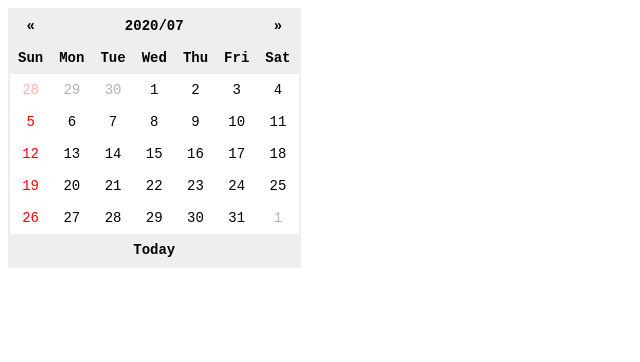
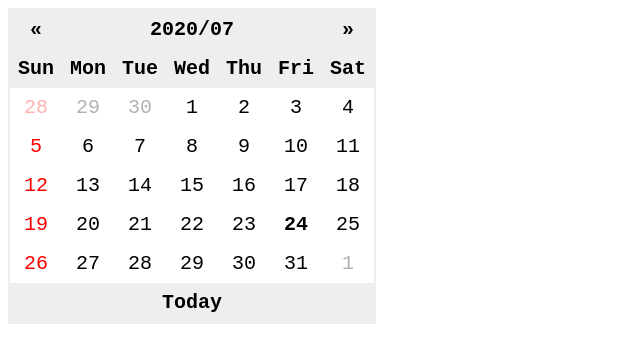
Before and after one commit to maoslele/MyCalender, a plain HTML site: page index.html in a window 1280 px wide. Shown: the whole page, without its empty margins (0-640 px from the left). Drawn offline with Linux system fonts and the light colour scheme.

Commit message:
Make today to be bold font

```diff
--- a/css/style.css
+++ b/css/style.css
@@ -1,6 +1,6 @@
 body {
   font-family: 'Courier New', monospace;
-  font-size: 14px;
+  font-size: 20px;
 }
 
 table {
@@ -33,7 +33,7 @@ td.disabled {
   opacity: 0.3;
 }
 
-tbody td:today {
+td.today {
   font-weight: bold;
 }
 
--- a/js/main.js
+++ b/js/main.js
@@ -18,6 +18,7 @@ console.clear();
         isDisabled: true,
       });
     }
+
     return dates;
 
   }
@@ -32,6 +33,9 @@ console.clear();
         isToday: false,
         isDisabled: false,
       });
+    }
+    if (year === today.getFullYear() && month === today.getMonth()) {
+      dates[today.getDate() - 1].isToday = true;
     }
     return dates;
   }
@@ -97,8 +101,6 @@ console.clear();
     renderWeeks();
   }
 
-  createCalender();
-
   document.getElementById('prev').addEventListener('click', () => {
     month--;
     if (month < 0) {
@@ -117,4 +119,12 @@ console.clear();
     createCalender();
   });
 
+  document.getElementById('today').addEventListener('click', () => {
+    year = today.getFullYear();
+    month = today.getMonth();
+    createCalender();
+  });
+
+  createCalender();
+
 }
```
